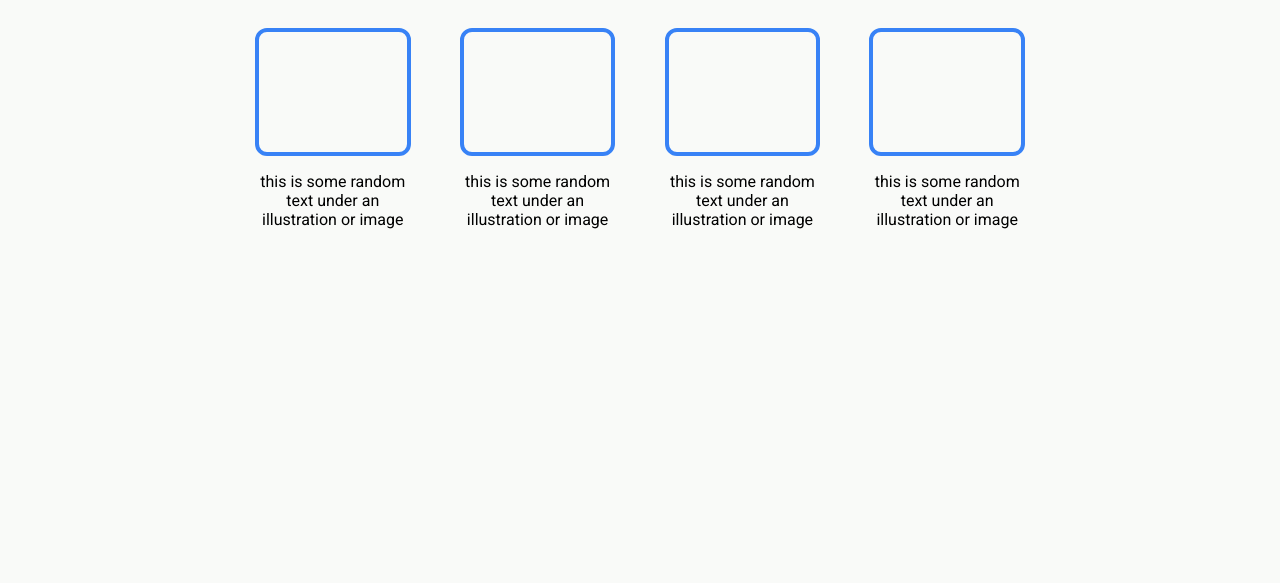
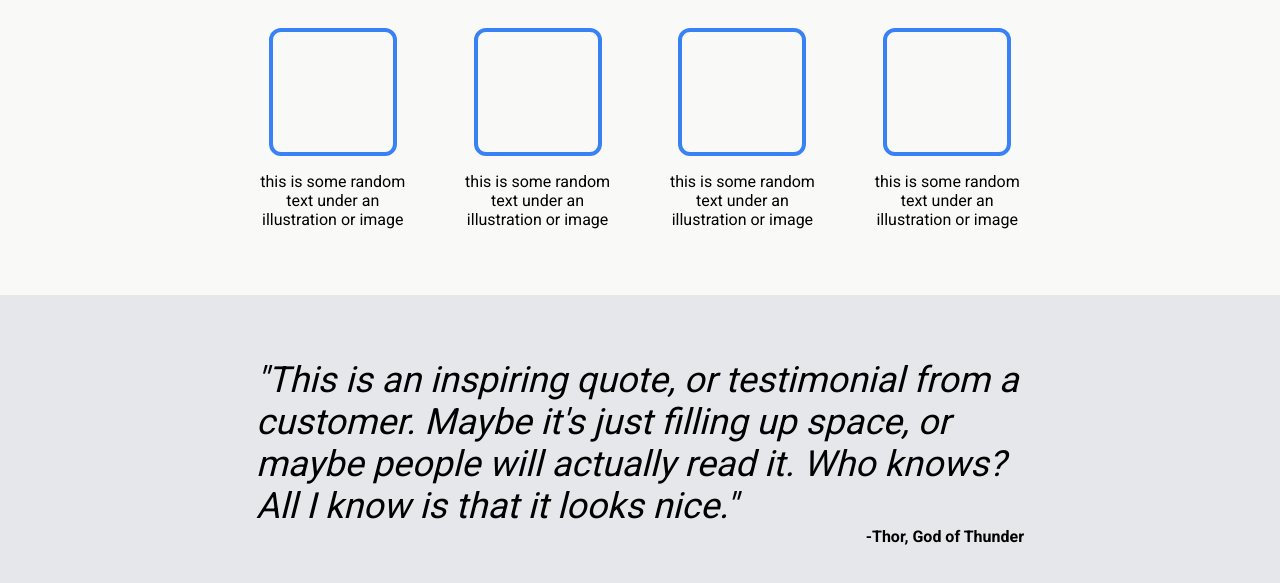
Before and after one commit to CreeKrull/landing_page, a plain HTML site: page index.html in a window 1280 px wide. Shown: the part 509-1092 px from the top of the page. Before the commit the page ends 804 px from the top, so only its background shows below. Drawn offline with Linux system fonts and the light colour scheme.

Commit message:
Create second section under header, aka quote

```diff
--- a/index.html
+++ b/index.html
@@ -7,7 +7,6 @@
     <title>Landing Page</title>
   </head>
   <body>
-    <div class="content">
     <div class="header">
       <div class="topheader">
         <div class="logo">Header logo</div>
@@ -51,11 +50,12 @@
       </div>
     </div>
     <div class="quote">
+      <div class="testimonial">"This is an inspiring quote, or testimonial from a customer. Maybe it's just filling up space, or maybe people will actually read it. Who knows? All I know is that it looks nice."</div>
+      <div class="thor"><strong>-Thor, God of Thunder</strong></div>
     </div>
     <div class="action">
     </div>
     <div class="footer">
     </div>
-    </div>
   </body>
 </html>
--- a/styles.css
+++ b/styles.css
@@ -125,7 +125,7 @@ button.image {
 .illustration {
   display: flex;
   flex-direction: column;
-  align-items: center
+  align-items: center;
   flex-wrap: wrap;
   margin: 3%;
 }
@@ -135,3 +135,27 @@ button.image {
   flex-flow: row wrap;
   text-align: center;
 }
+
+.quote {
+  background-color: #E5E7EB;
+  display: flex;
+  flex-direction: column;
+}
+
+.testimonial, .thor {
+  margin-left: 20%;
+  margin-right: 20%;
+}
+
+.testimonial {
+  font-style: italic;
+  font-size: 36px;
+  margin-top: 5%;
+}
+
+.thor {
+  display: flex;
+  flex-direction: row;
+  justify-content: flex-end;
+  margin-bottom: 5%;
+}
```
Lines whose indentation alone changed are shown as unchanged.
